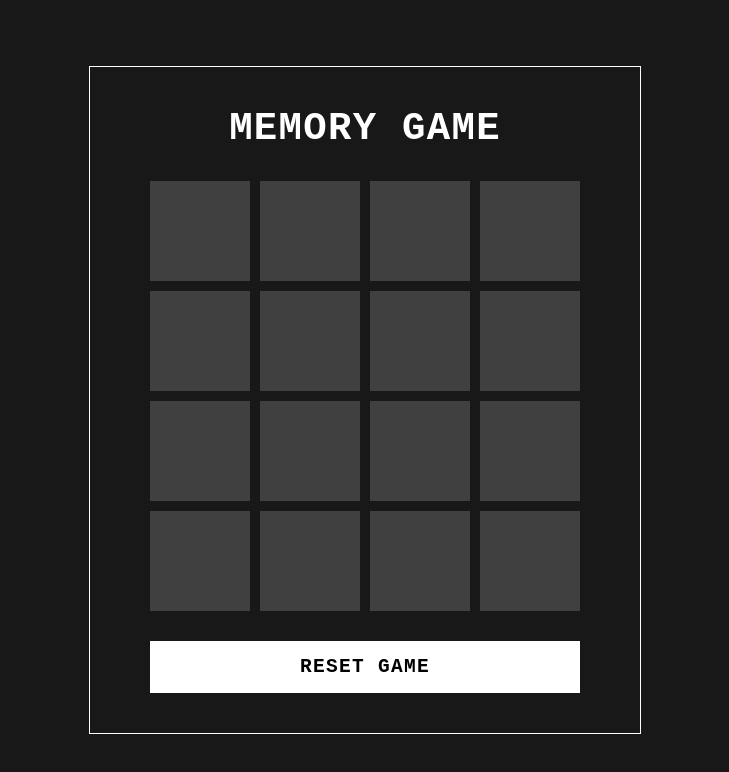
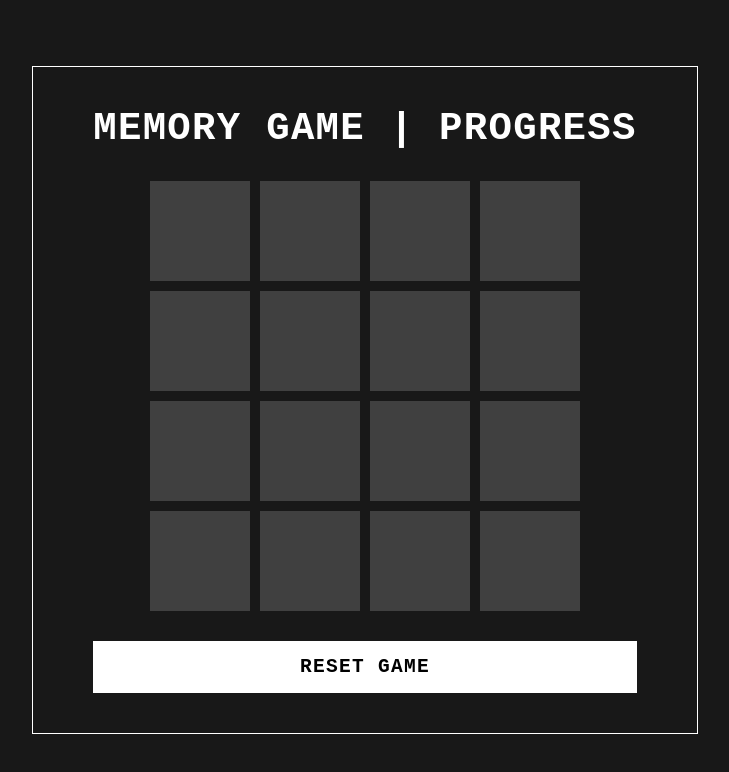
Before and after one commit to Richard-coding/memory-game, a plain HTML site: page src/pages/index.html in a window 1280 px wide. Shown: the whole page, without its empty margins (275-1004 px from the left). Drawn offline with Linux system fonts and the light colour scheme.

Commit message:
progress

```diff
--- a/src/pages/index.html
+++ b/src/pages/index.html
@@ -9,7 +9,7 @@
 </head>
 <body>
     <div class="container">
-        <h2>Memory Game</h2>
+        <h2>Memory Game | progress</h2>
         <div class="game"></div>
         <button class="reset" onclick="window.location.reload()">reset game</button>
     </div>
```
